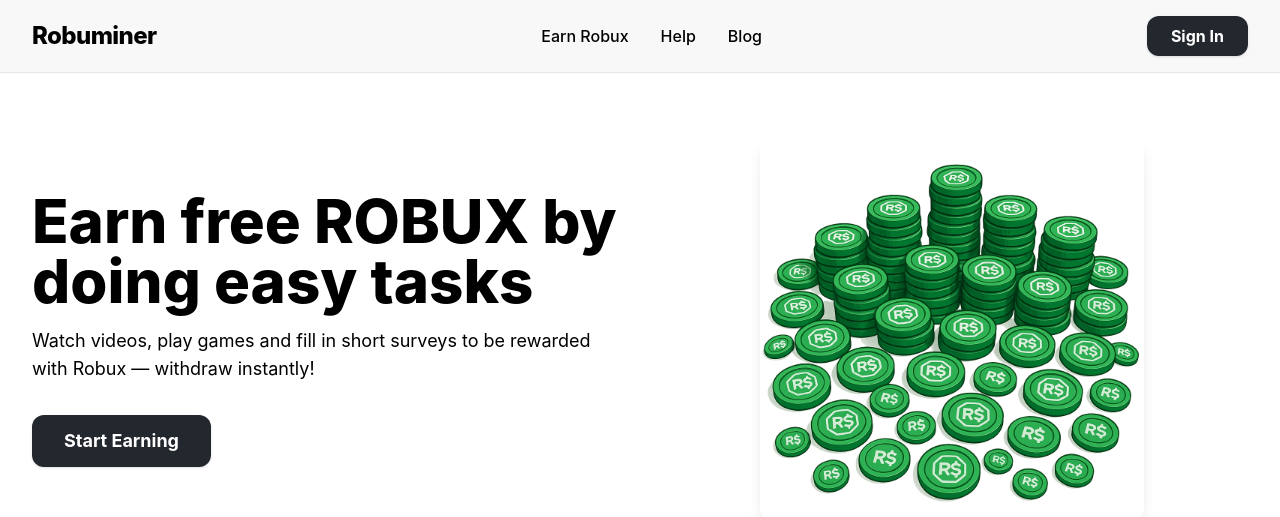
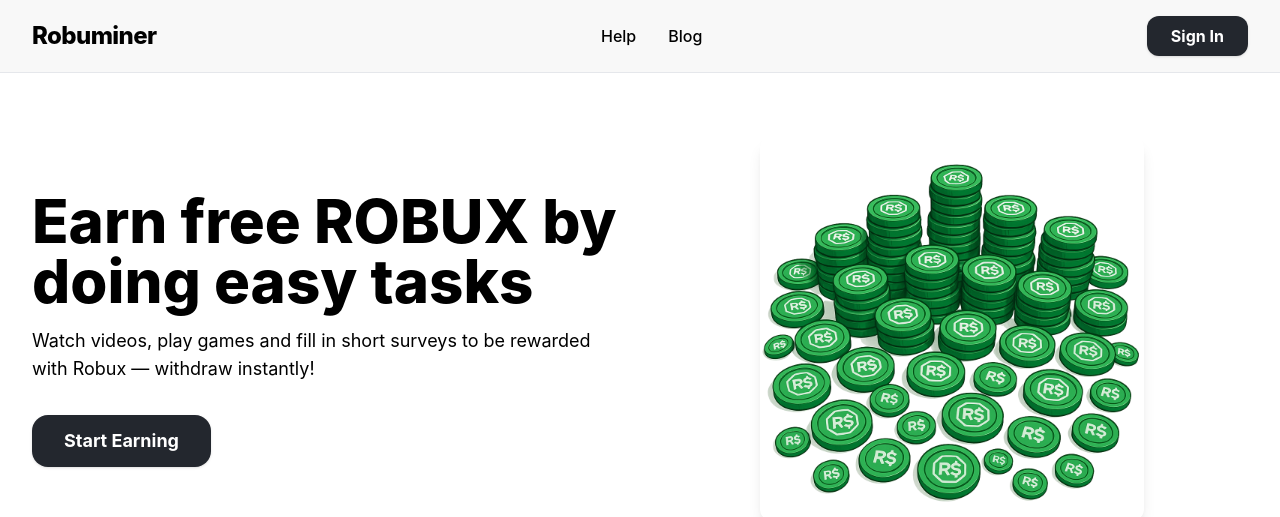
Before and after one commit to BFHWEBSOL/rbxdeals, a Next.js app: page / in a window 1280 px wide. Shown: the top 517 px of the page. Built offline with nearby package versions, Linux system fonts and the light colour scheme.

Commit message:
Home page: show large Start Earning button if not logged in; nav: only Earn Robux for logged-in users, remove duplicate Earn links

```diff
--- a/src/app/page.tsx
+++ b/src/app/page.tsx
@@ -84,15 +84,13 @@
           </div>
           {/* Nav Links */}
           <nav className="hidden md:flex gap-8 text-base font-medium">
-            <a href="#hero" className="hover:text-accent transition">Earn Robux</a>
             <a href="#faq" className="hover:text-accent transition">Help</a>
             <a href="#blogs" className="hover:text-accent transition">Blog</a>
             {user && (
               <>
-                <a href="/Earn" className="hover:text-accent transition">Earn</a>
+                <a href="/Earn" className="hover:text-accent transition">Earn Robux</a>
                 <a href="/Withdraw" className="hover:text-accent transition">Withdraw</a>
                 <a href="/referrals" className="hover:text-accent transition">Referrals</a>
-                <a href="/offers" className="hover:text-accent transition">Offers</a>
               </>
             )}
           </nav>
@@ -150,18 +148,14 @@
             Watch videos, play games and fill in short surveys to be rewarded with Robux — withdraw instantly!
           </p>
           <div className="flex gap-4 flex-wrap">
-            <button
-              className="bg-accent hover:bg-accent-hover text-white px-8 py-3 rounded-xl font-bold text-lg shadow transition"
-              onClick={() => {
-                if (user) {
-                  router.push("/dashboard");
-                } else {
-                  setModalOpen(true);
-                }
-              }}
-            >
-              Start Earning
-            </button>
+            {!user && (
+              <button
+                className="bg-[#23272e] hover:bg-[#181a1f] text-white px-8 py-3 rounded-2xl font-bold text-lg shadow transition"
+                onClick={() => setModalOpen(true)}
+              >
+                Start Earning
+              </button>
+            )}
           </div>
         </div>
         <div className="flex-1 flex justify-center items-center">
```
